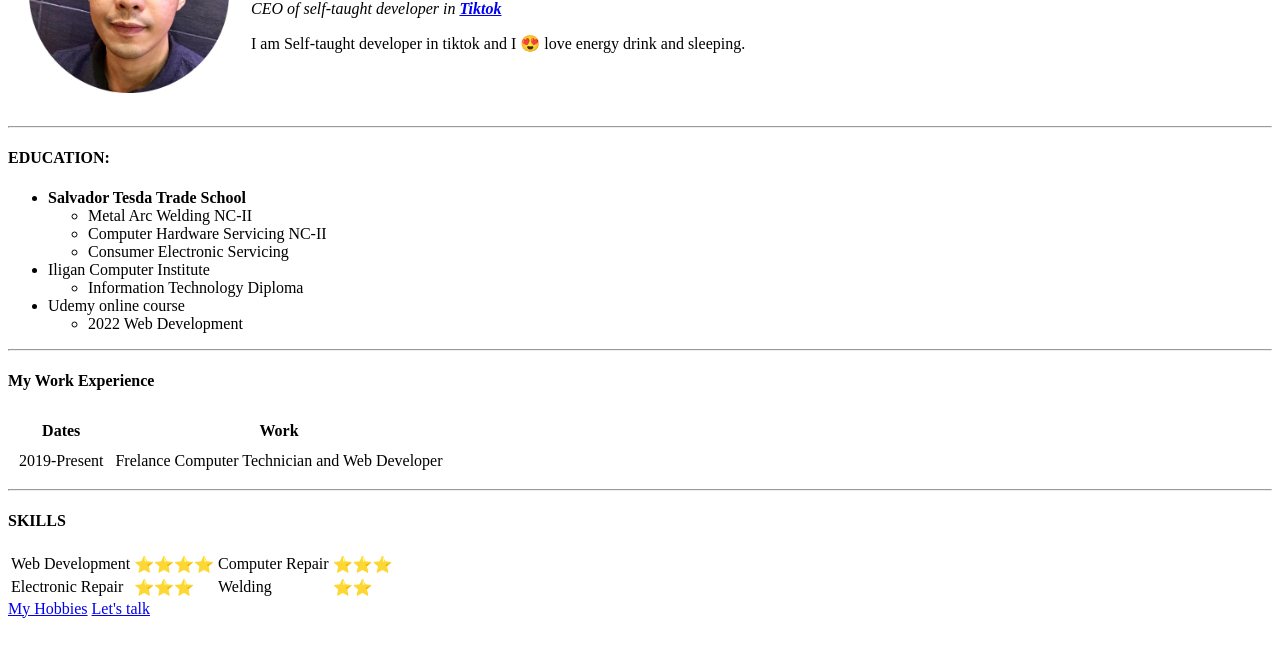
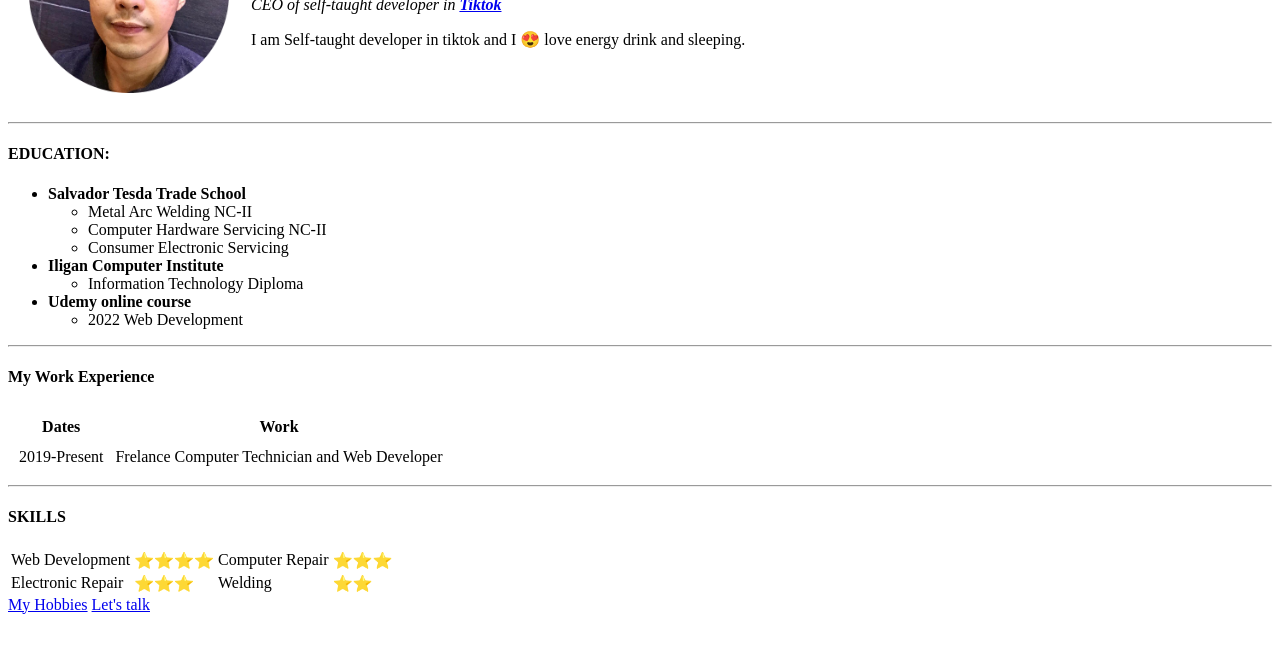
Before and after one commit to Hexx00r/cv, a plain HTML site: page index.html in a window 1280 px wide. Shown: the part 136-792 px from the top of the page. Drawn offline with Linux system fonts and the light colour scheme.

Commit message:
Put strong elements

```diff
--- a/index.html
+++ b/index.html
@@ -1,4 +1,4 @@
-<!DOCTYPE html>
+
 <html lang="en" dir="ltr">
 
 <head>
@@ -28,12 +28,12 @@
         <li>Consumer Electronic Servicing</li>
       </ul>
     </li>
-    <li>Iligan Computer Institute
+    <li><strong>Iligan Computer Institute</strong>
       <ul>
         <li>Information Technology Diploma</li>
       </ul>
     </li>
-    <li>Udemy online course
+    <li><strong>Udemy online course</strong>
       <ul>
         <li>2022 Web Development</li>
       </ul>
```
